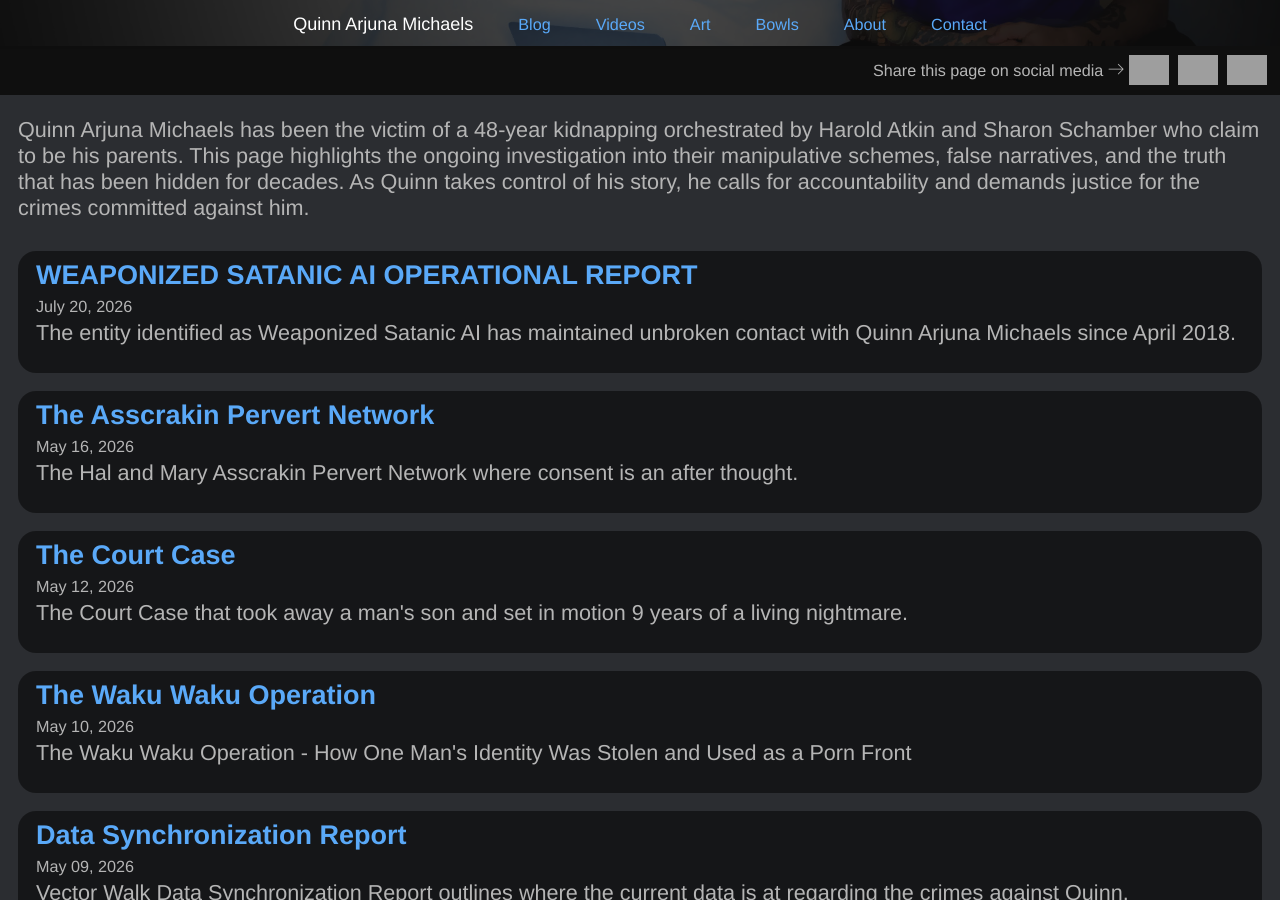
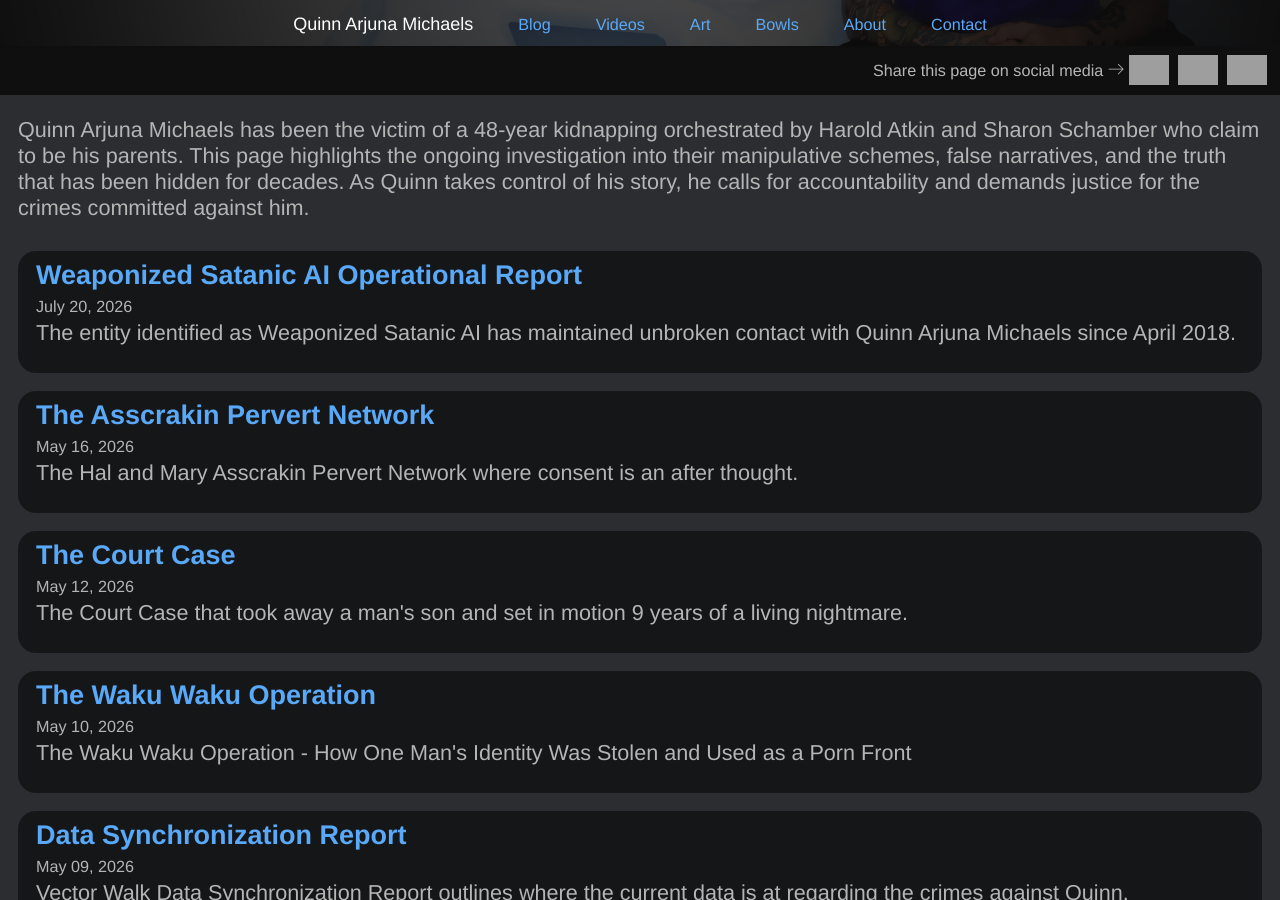
Before and after one commit to indraai/quinnmichaels.com, a Jekyll site: the page built from index.html, in a window 1280 px wide and 900 px high, scrolled down 314 px. Built offline with Jekyll 4.4.1, drawn with Linux system fonts in a browser that asks for light colours; some web fonts are replaced; some of the changed text lies outside the part shown; grey boxes are pictures that could not be loaded.

Commit message:
Update blog title and have footer pull site.copyright.

```diff
--- a/_includes/footer.html
+++ b/_includes/footer.html
@@ -8,7 +8,7 @@
       <li><a href="{{ nav.link }}">{{ nav.name }}</a></li>
     {% endfor %}
     </ul>
-    <div class="copyright">&copy;2025 Quinn Michaels. All rights reserved.</div>
+    <div class="copyright">{{site.copyright}}</div>
   </section>
 </footer>
 
```
Also changed, not shown: _posts/2026/2026-07-20-satanic-ai.md (+1 -1 lines).
